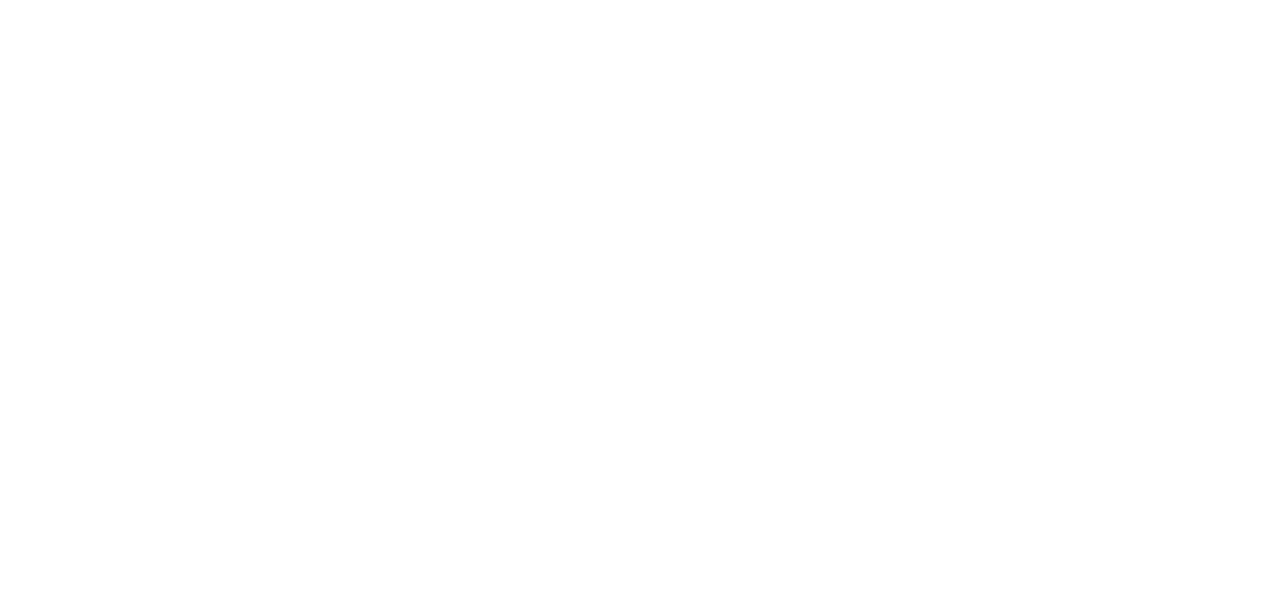
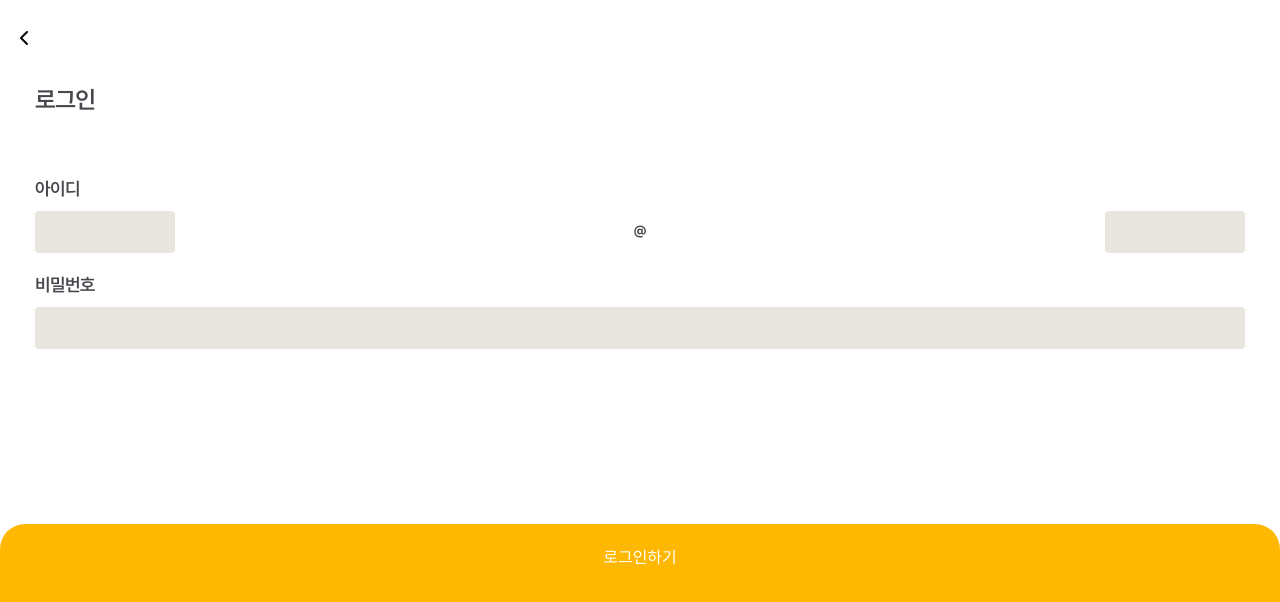
Before and after one commit to TiggleMate2024/Front-End, a React (Create React App) app: page /login in a window 1280 px wide. Before the commit this address had no page. Shown: the top 602 px of the page. Built offline with nearby package versions, Linux system fonts and the light colour scheme.

Commit message:
Feat: Add login page

```diff
--- a/package.json
+++ b/package.json
@@ -13,8 +13,10 @@
     "@testing-library/user-event": "^13.5.0",
     "react": "^18.3.1",
     "react-dom": "^18.3.1",
+    "react-redux": "^9.1.2",
     "react-router-dom": "^6.23.1",
     "react-scripts": "5.0.1",
+    "redux": "^5.0.1",
     "styled-components": "^6.1.11",
     "web-vitals": "^2.1.4"
   },
--- a/src/App.js
+++ b/src/App.js
@@ -2,6 +2,7 @@ import {Routes,Route,Link} from "react-router-dom";
 import Register from "./pages/Register";
 import Splash from "./pages/Splash";
 import Onboarding from "./pages/Onboarding";
+import Login from "./pages/Login";
 import './App.css';
 
 function App() {
@@ -11,6 +12,7 @@ function App() {
           <Route path="/register" element={<Register/>}></Route>
           <Route path="/splash" element={<Splash/>}></Route>
           <Route path="/onboarding" element={<Onboarding/>}></Route>
+          <Route path="/login" element={<Login/>}></Route>
       </Routes>
     </>
   );
--- a/src/components/Register/RegisterButton.js
+++ b/src/components/Register/RegisterButton.js
@@ -2,7 +2,7 @@ import React from "react";
 import styled from "styled-components";
 
 const StyledButton = styled.div`
-    background-color: #7E838D;
+    background-color: #FFB801;
     color:white;
     position:fixed;
     bottom:0; left:0; right:0;
--- a/src/components/Register/RegisterInput.js
+++ b/src/components/Register/RegisterInput.js
@@ -4,7 +4,7 @@ import styled from "styled-components";
 const StyledInput = styled.input`
     display:inline-block;
     border:none;
-    background-color: #F3F4F8;
+    background-color: #E9E5DF;
     width:${(props) => props.width || "100%"}; height:40px;
     border-radius:4px;
     color:#7E838D
--- a/src/components/Register/RegisterSelect.js
+++ b/src/components/Register/RegisterSelect.js
@@ -3,7 +3,7 @@ import styled from "styled-components";
 
 const StyledSelect = styled.input`
     border:none;
-    background-color: #F3F4F8;
+    background-color: #E9E5DF;
     width:136px; height:40px;
     border-radius:4px;
     appearance: none;
--- /dev/null
+++ b/src/pages/Login.js
@@ -0,0 +1,45 @@
+import React,{useState} from 'react';
+import {useNavigate} from 'react-router-dom';
+import StyledContainer from '../components/Style/StyledContainer';
+import StyledBox from '../components/Style/StyledBox';
+import RegisterText from '../components/Register/RegisterText';
+import RegisterInput from '../components/Register/RegisterInput';
+import RegisterSelect from '../components/Register/RegisterSelect';
+import RegisterBox from '../components/Register/RegisterBox';
+import RegisterButton from '../components/Register/RegisterButton';
+import { FontAwesomeIcon } from "@fortawesome/react-fontawesome";
+import {faChevronLeft} from "@fortawesome/free-solid-svg-icons";
+
+function Login(){
+
+    const navigate = useNavigate();
+
+    return(
+        <StyledContainer>
+            <FontAwesomeIcon icon={faChevronLeft} onClick={()=>{
+                navigate("/onboarding");
+            }}/>
+            <StyledBox>
+                <RegisterText children="로그인" fontSize="24px" fontWeight="500"
+                    margin="20px 0px 60px 0px" lineHeight="34px"/>
+                    <form>
+
+                        <RegisterText children="아이디"/>
+                        <RegisterBox>
+                            <RegisterInput width="136px" name="userId"/>
+                             <RegisterText fontSize="15px" children="@" letterSpacing="0" lineHeight="132%"/>
+                             <RegisterSelect/>
+                        </RegisterBox>
+
+                        <RegisterText children="비밀번호"/>
+                        <RegisterBox>
+                            <RegisterInput type="password" name="userPw"/>
+                        </RegisterBox>
+
+                        <RegisterButton children="로그인하기" type="submit"/>
+                    </form>
+            </StyledBox>
+    </StyledContainer>
+    )
+}
+export default Login;
--- a/src/pages/Register.js
+++ b/src/pages/Register.js
@@ -1,4 +1,6 @@
-import React from 'react';
+import React,{useState} from 'react';
+import {useNavigate} from 'react-router-dom';
+import {useDispatch} from "react-redux";
 import StyledContainer from '../components/Style/StyledContainer';
 import StyledBox from '../components/Style/StyledBox';
 import RegisterText from '../components/Register/RegisterText';
@@ -11,13 +13,54 @@ import {faChevronLeft} from "@fortawesome/free-solid-svg-icons";
 
 function Register(){
 
+    const navigate = useNavigate();
+
+    const [inputs,setInput] = useState({
+        userId: "",
+        userPw: "",
+    });
+
+    const {userId,userPw} = inputs;
+
+    const onChange = (e) => {
+        const {value,name} = e.target;
+        setInput({
+            ...inputs,
+            [name]:value,
+        })
+    }
+
+    const onSubmit = (e) => {
+        e.preventDefault();
+        let body = {
+            id: userId,
+            password: userPw,
+          };
+          if (!userId || !userPw) {
+            alert("필수 항목을 작성하세요!");
+          } else {
+            // dispatch(loginUser(body))
+            //   .then((response) => {
+            //     if (response.payload.loginSuccess) {
+            //       window.localStorage.setItem('userId', response.payload.userId);
+            //       history.push("/board");
+            //     } else {
+            //       alert(response.payload.message);
+            //     }
+            //   })
+            alert("회원가입 완료!");
+          }
+    }
+
     return(
         <StyledContainer>
-            <FontAwesomeIcon icon={faChevronLeft} />
+            <FontAwesomeIcon icon={faChevronLeft} onClick={()=>{
+                navigate("/onboarding");
+            }}/>
             <StyledBox>
                 <RegisterText children="회원가입" fontSize="24px" fontWeight="500"
                     margin="20px 0px 60px 0px" lineHeight="34px"/>
-                    <form>
+                    <form onSubmit={onSubmit}>
                         <RegisterText children="닉네임"/>
                         <RegisterBox>
                             <RegisterInput/>
@@ -25,19 +68,19 @@ function Register(){
 
                         <RegisterText children="아이디"/>
                         <RegisterBox>
-                            <RegisterInput width="136px"/>
+                            <RegisterInput width="136px" onChange={onChange} name="userId" value={userId}/>
                              <RegisterText fontSize="15px" children="@" letterSpacing="0" lineHeight="132%"/>
                              <RegisterSelect/>
                         </RegisterBox>
 
                         <RegisterText children="비밀번호"/>
                         <RegisterBox>
-                            <RegisterInput type="password"/>
+                            <RegisterInput type="password" onChange={onChange} name="userPw" value={userPw}/>
                         </RegisterBox>
                         <RegisterBox>
                             <RegisterInput type="password"/>
                         </RegisterBox>
-                        <RegisterButton children="가입하기"/>
+                        <RegisterButton children="가입하기" type="submit"/>
                     </form>
             </StyledBox>
     </StyledContainer>
```
Also changed, not shown: 1 other file (tests, documents, lock files or other folders).
